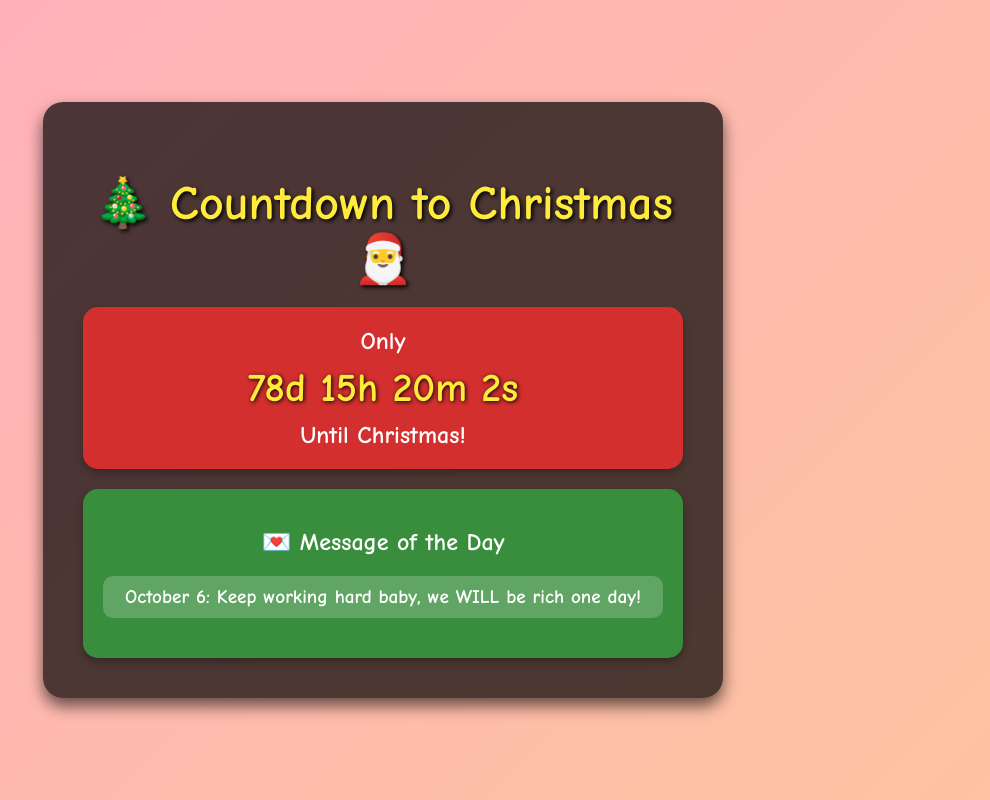
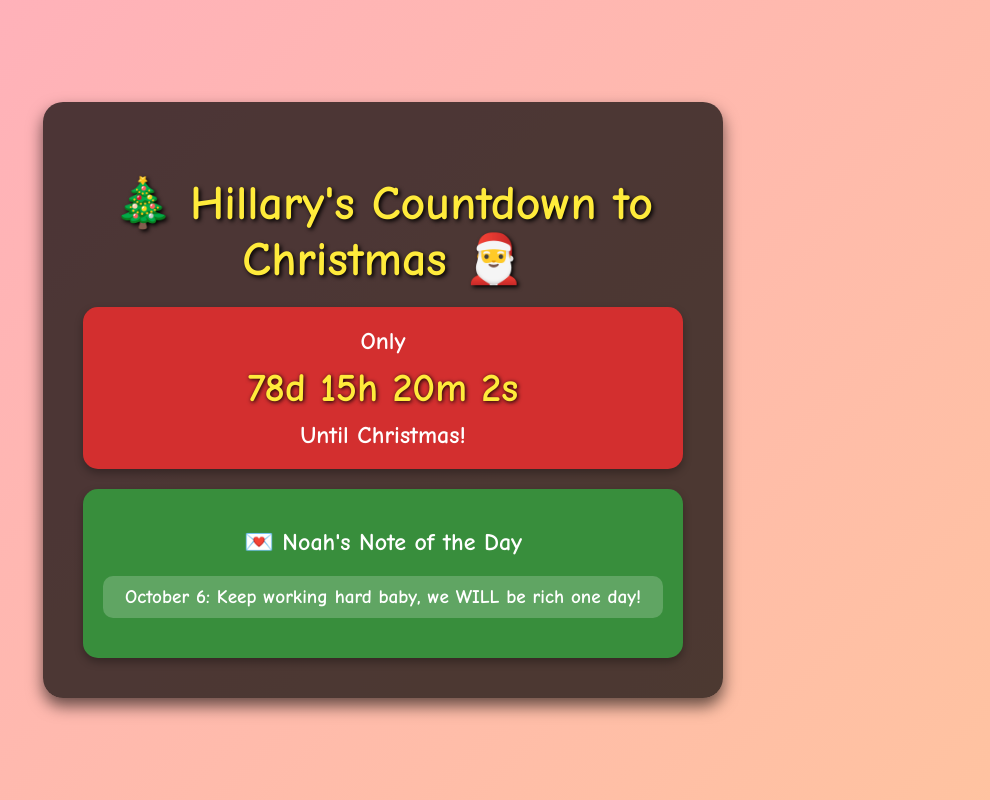
Before and after one commit to nsema04/ChristmasCountdown, a plain HTML site: page index.html in a window 1280 px wide. Shown: the whole page, without its empty margins (257-1247 px from the left). Drawn offline with Linux system fonts and the light colour scheme.

Commit message:
Update index.html
Edited some names

```diff
--- a/index.html
+++ b/index.html
@@ -9,7 +9,7 @@
 <body>
     <div class="container">
         <div class="header">
-            <h1>🎄 Countdown to Christmas 🎅</h1>
+            <h1>🎄 Hillary's Countdown to Christmas 🎅</h1>
         </div>
 
         <div class="countdown-box">
@@ -19,7 +19,7 @@
         </div>
 
         <div class="message-box">
-            <h2>💌 Message of the Day</h2>
+            <h2>💌 Noah's Note of the Day</h2>
             <p id="daily-message"></p>
         </div>
     </div>
```
